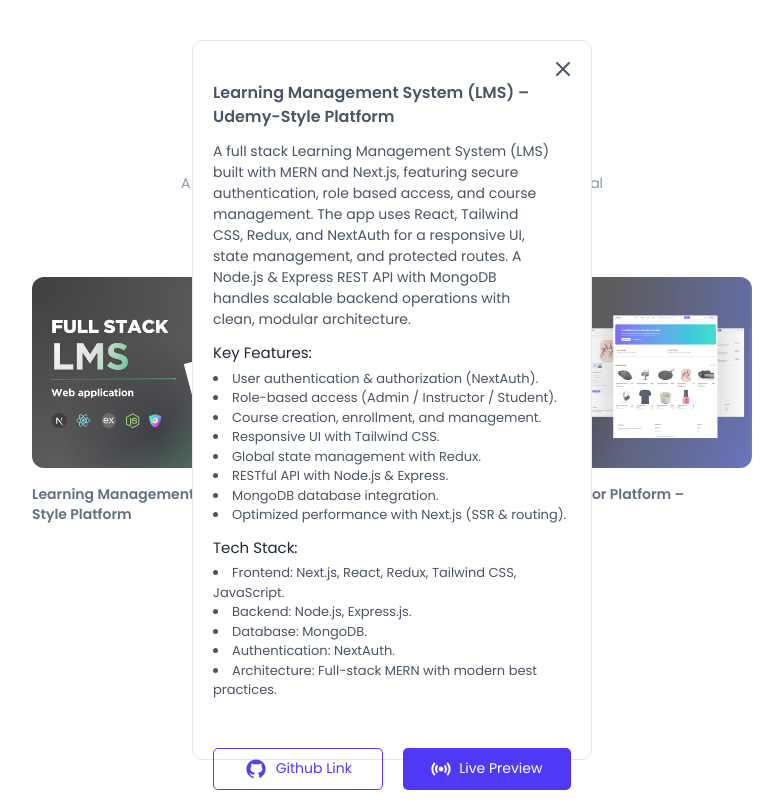
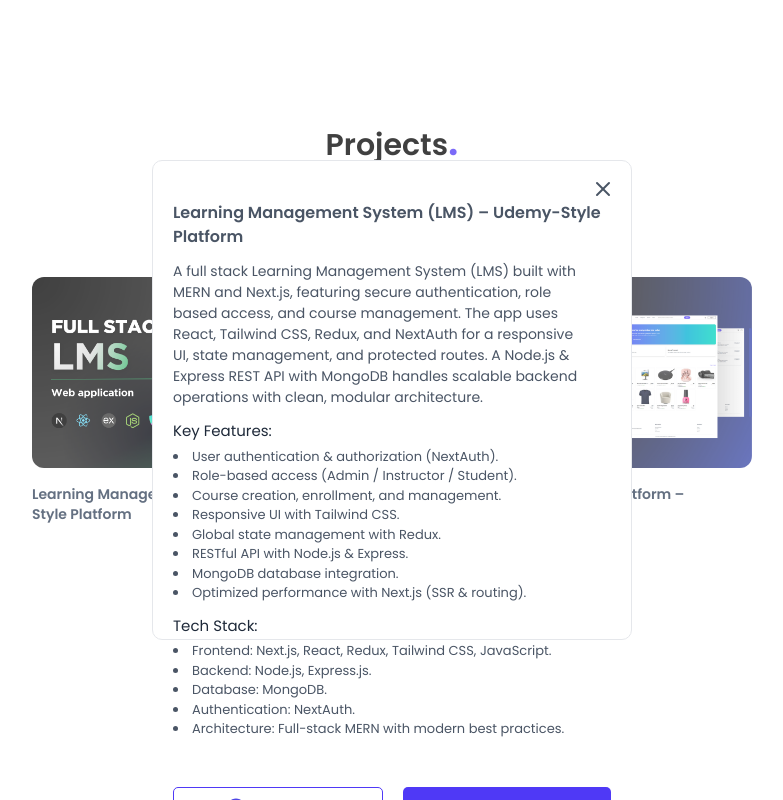
Before and after one commit to amjathstack/Portfolio, a Next.js app: page / in a window 1280 px wide. Both pictures are taken after a click on the element "Learning Management System (LMS) – Udemy-Style Platform". Shown: the part 1994-2794 px from the top of the page, without its empty margins (248-1031 px from the left). Built offline with nearby package versions, Linux system fonts and the light colour scheme.

Commit message:
UI fix 5

```diff
--- a/src/components/ProjectDetailsCard.jsx
+++ b/src/components/ProjectDetailsCard.jsx
@@ -16,7 +16,7 @@
 
     return (
         <div className="absolute flex sm:p-5 items-center justify-center top-0 left-0 w-full h-[100vh] bg-white/25 z-70 fixed">
-            <div className="relative px-5 w-full border rounded-[10px] border-gray-200 p-2 bg-white max-w-100 min-h-90 max-h-180">
+            <div className="relative px-5 w-full border rounded-[10px] border-gray-200 p-2 bg-white max-w-100 sm:max-w-120 min-h-90 h-120 sm:150 max-h-200">
                 <X onClick={() => onClose(null)} className="absolute cursor-pointer top-4 right-4 text-gray-600" />
                 <h1 className="text-[13px] sm:text-[16px] font-semibold text-gray-600 mt-5 py-3">{data.title}</h1>
                 <p className="text-[12px] sm:text-[14px] text-gray-600 pr-5">{data.description}</p>
```
